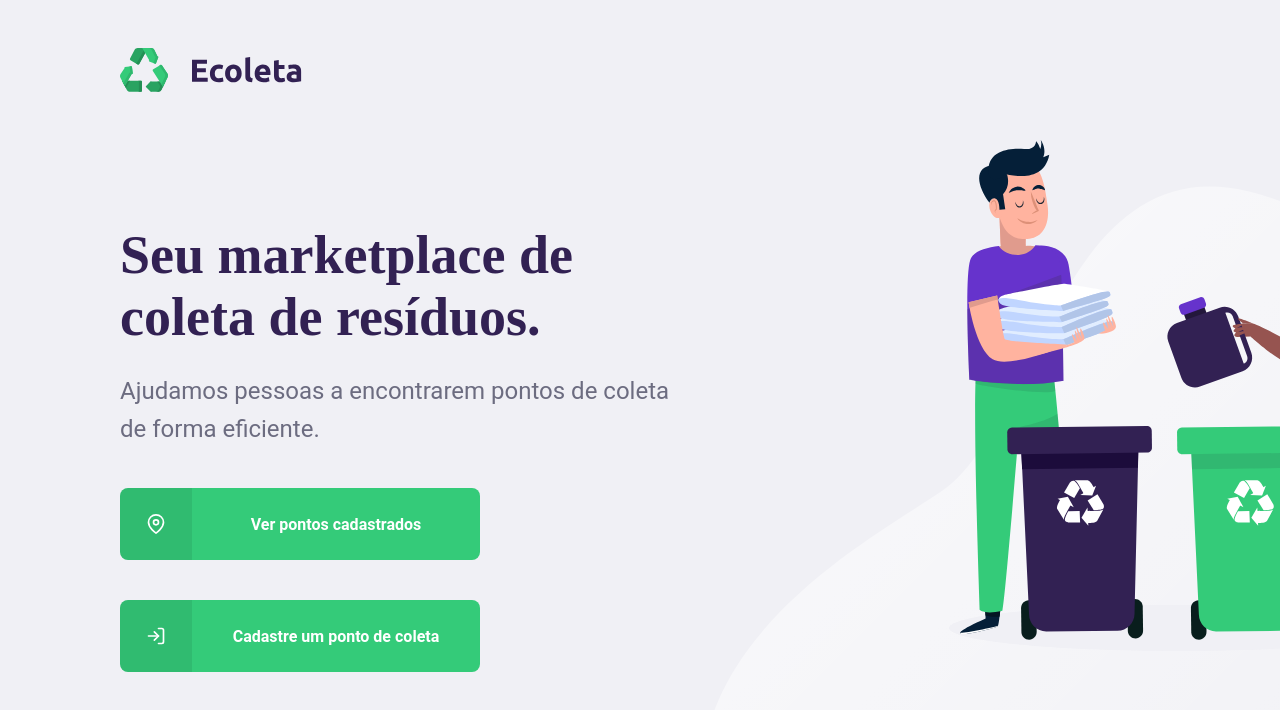
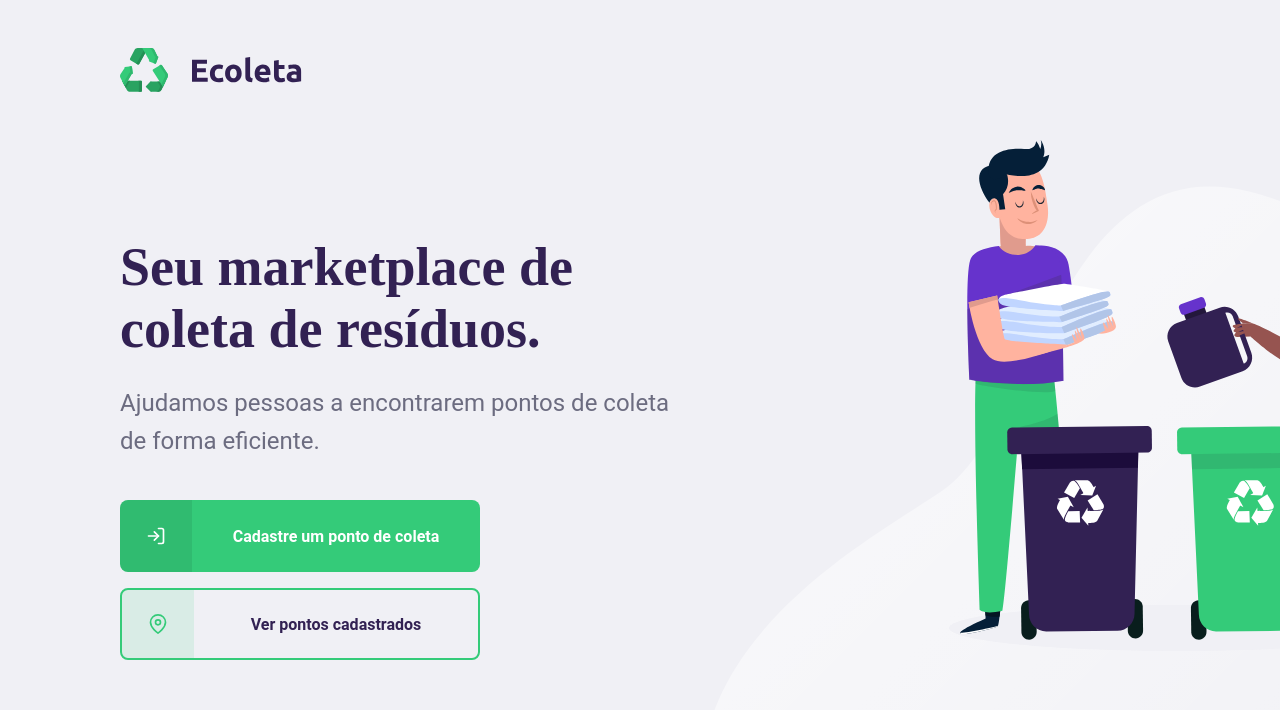
Before and after one commit to Alysson-Alves23/Ecoleta-master, a React (Create React App) app in the folder web/: page / in a window 1280 px wide. Shown: the top 710 px of the page. Built offline with nearby package versions, Linux system fonts and the light colour scheme; no server answers; the HTML template or start-up script is replaced by a standard one.

Commit message:
fix(web): adjust Home layout for two actions

```diff
--- a/web/src/pages/Home/index.tsx
+++ b/web/src/pages/Home/index.tsx
@@ -18,19 +18,21 @@ const Home = () => {
             Ajudamos pessoas a encontrarem pontos de coleta de forma eficiente.
           </p>
 
-          <Link to="/points">
-            <span>
-              <FiMapPin />
-            </span>
-            <strong>Ver pontos cadastrados</strong>
-          </Link>
+          <div className="actions">
+            <Link to="/create-point" className="primary">
+              <span>
+                <FiLogIn />
+              </span>
+              <strong>Cadastre um ponto de coleta</strong>
+            </Link>
 
-          <Link to="/create-point">
-            <span>
-              <FiLogIn />
-            </span>
-            <strong>Cadastre um ponto de coleta</strong>
-          </Link>
+            <Link to="/points" className="secondary">
+              <span>
+                <FiMapPin />
+              </span>
+              <strong>Ver pontos cadastrados</strong>
+            </Link>
+          </div>
         </main>
       </div>
     </div>
--- a/web/src/pages/Home/styles.css
+++ b/web/src/pages/Home/styles.css
@@ -40,9 +40,17 @@
   line-height: 38px;
 }
 
-#page-home .content main a {
+#page-home .content main .actions {
   width: 100%;
   max-width: 360px;
+  display: flex;
+  flex-direction: column;
+  gap: 16px;
+  margin-top: 40px;
+}
+
+#page-home .content main .actions a {
+  width: 100%;
   height: 72px;
   background: var(--primary-color);
   border-radius: 8px;
@@ -51,11 +59,9 @@
   display: flex;
   align-items: center;
   overflow: hidden;
-
-  margin-top: 40px;
 }
 
-#page-home .content main a span {
+#page-home .content main .actions a span {
   display: block;
   background: rgba(0, 0, 0, 0.08);
   width: 72px;
@@ -67,20 +73,42 @@
   transition: background-color 0.2s;
 }
 
-#page-home .content main a span svg {
+#page-home .content main .actions a span svg {
   color: #fff;
   width: 20px;
   height: 20px;
 }
 
-#page-home .content main a strong {
+#page-home .content main .actions a strong {
   flex: 1;
   text-align: center;
   color: #fff;
 }
 
-#page-home .content main a:hover {
+#page-home .content main .actions a:hover {
   background: #2fb86e;
+}
+
+/* Botão secundário (outline) */
+#page-home .content main .actions a.secondary {
+  background: transparent;
+  border: 2px solid var(--primary-color);
+}
+
+#page-home .content main .actions a.secondary span {
+  background: rgba(52, 203, 121, 0.12);
+}
+
+#page-home .content main .actions a.secondary span svg {
+  color: var(--primary-color);
+}
+
+#page-home .content main .actions a.secondary strong {
+  color: var(--title-color);
+}
+
+#page-home .content main .actions a.secondary:hover {
+  background: rgba(52, 203, 121, 0.08);
 }
 
 @media (max-width: 900px) {
```
